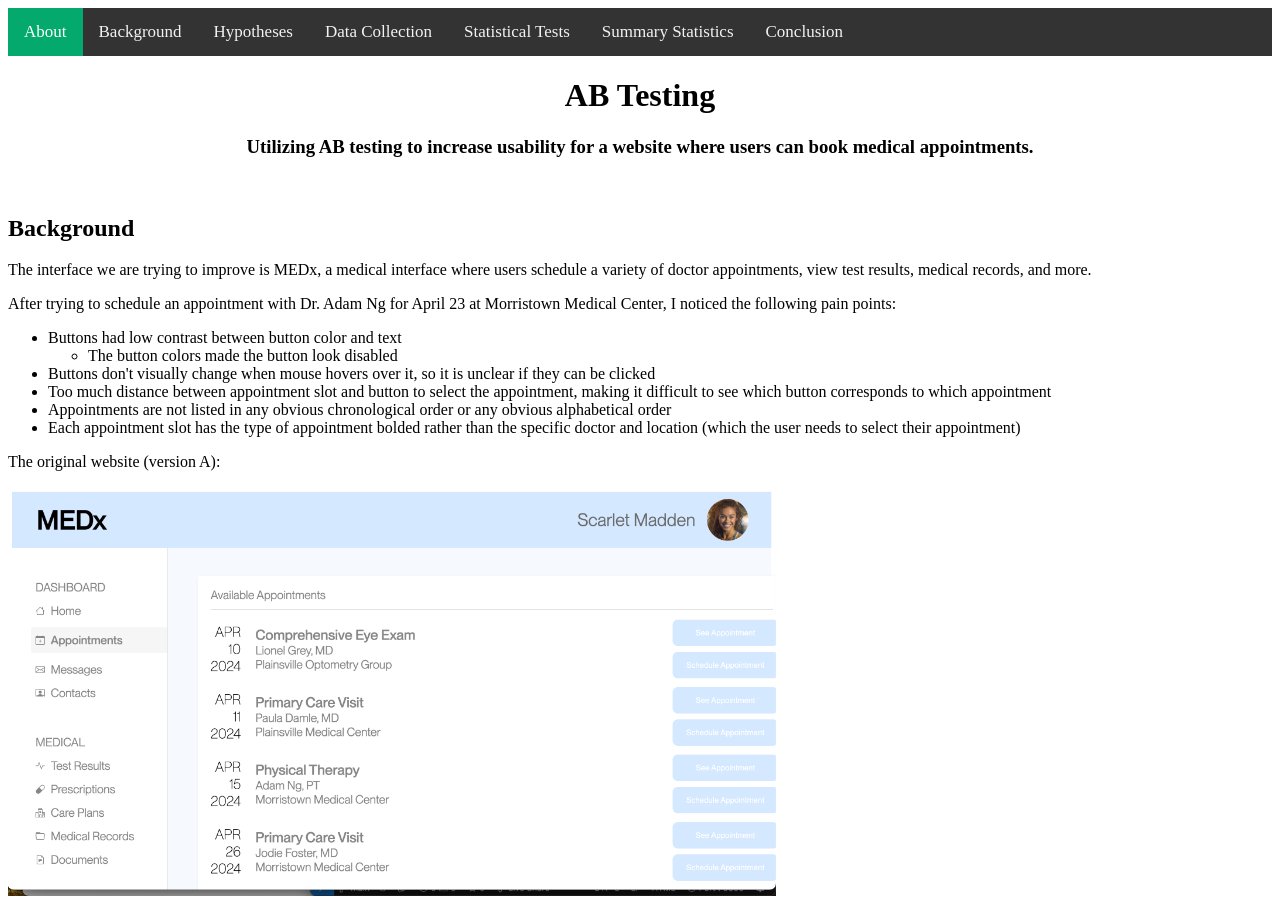
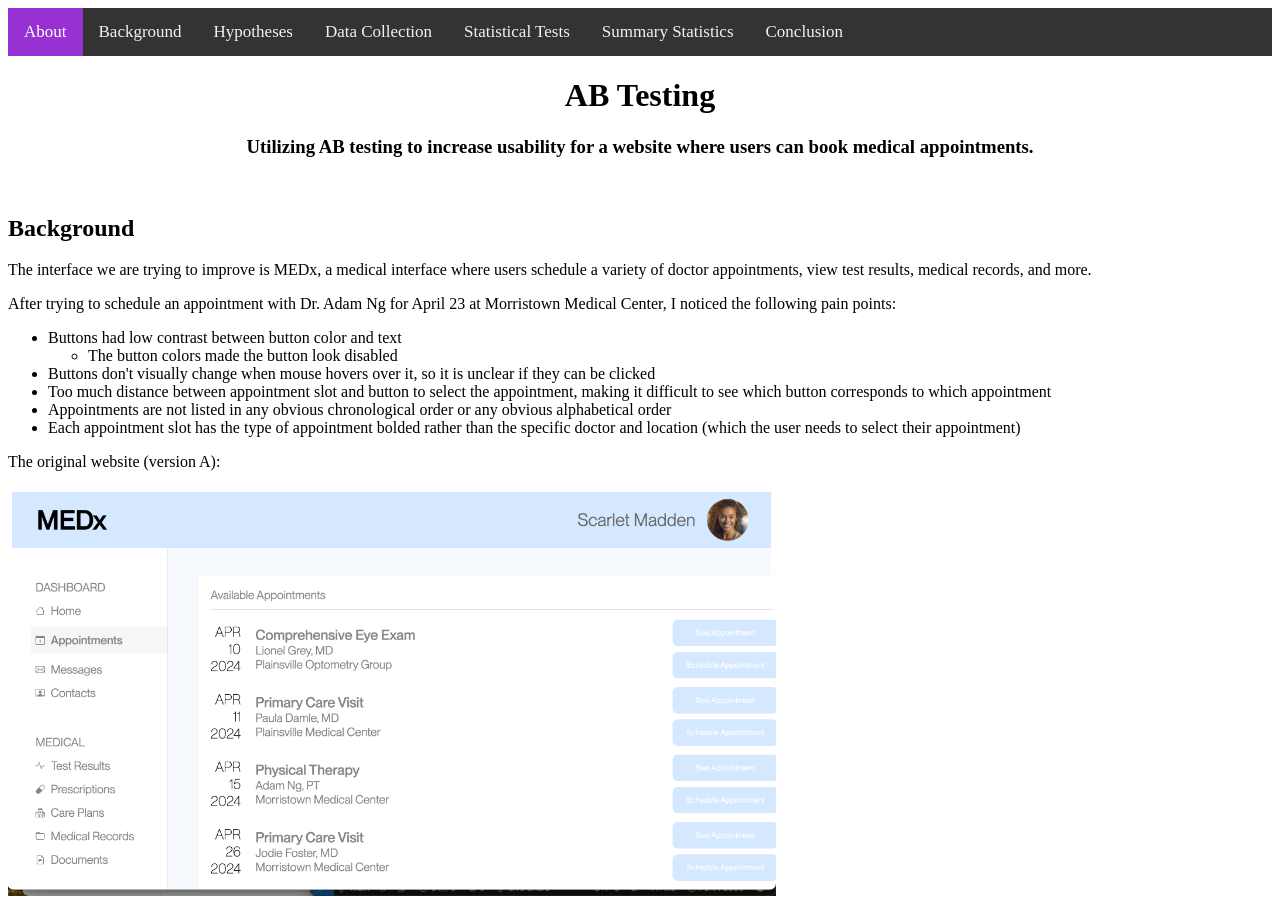
Before and after one commit to angelaaaliii/cs1300-ab-testing-handin, a plain HTML site: page index.html in a window 1280 px wide. Shown: the top 899 px of the page. Drawn offline with Linux system fonts and the light colour scheme.

Commit message:
change button color

```diff
--- a/styles.css
+++ b/styles.css
@@ -36,6 +36,6 @@ h2 {
 
 /* Add a color to the active/current link */
 .topnav a.active {
-  background-color: #04AA6D;
+  background-color: #9831d4;
   color: white;
 }
```
